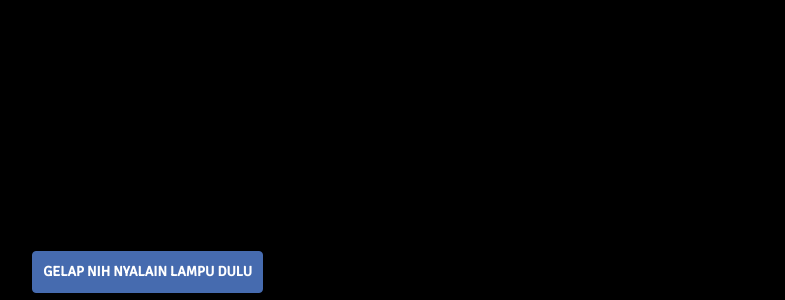
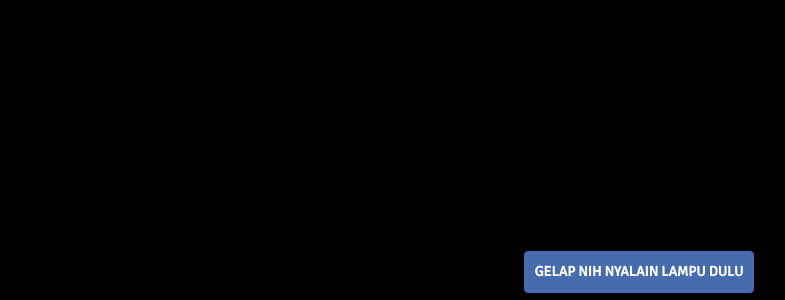
Before and after one commit to GhiyatsSyhd/GhiyatsSyhd.github.io, a website: page index.html in a window 1280 px wide. Shown: the part 500-800 px from the top of the page, without its empty margins (1-786 px from the left). Drawn offline with nearby package versions, Linux system fonts and the light colour scheme.

Commit message:
Update index.html

```diff
--- a/index.html
+++ b/index.html
@@ -159,7 +159,7 @@
 		</div>
 		<div class="navbar navbar-fixed-bottom">
 			<div class="row">
-				<div class="col-md-4 text-center col-md-3">
+				<div class="col-md-6 text-center col-md-offset-3">
 					<button class="btn btn-primary" id="turn_on">Gelap nih Nyalain Lampu dulu </button>
 					<button class="btn btn-primary" id="play">Masa udah terang sepi, Pake music kali yaa</button>
 					<button class="btn btn-primary" id="bannar_coming">hias doong biar gak garingg</button>
```
